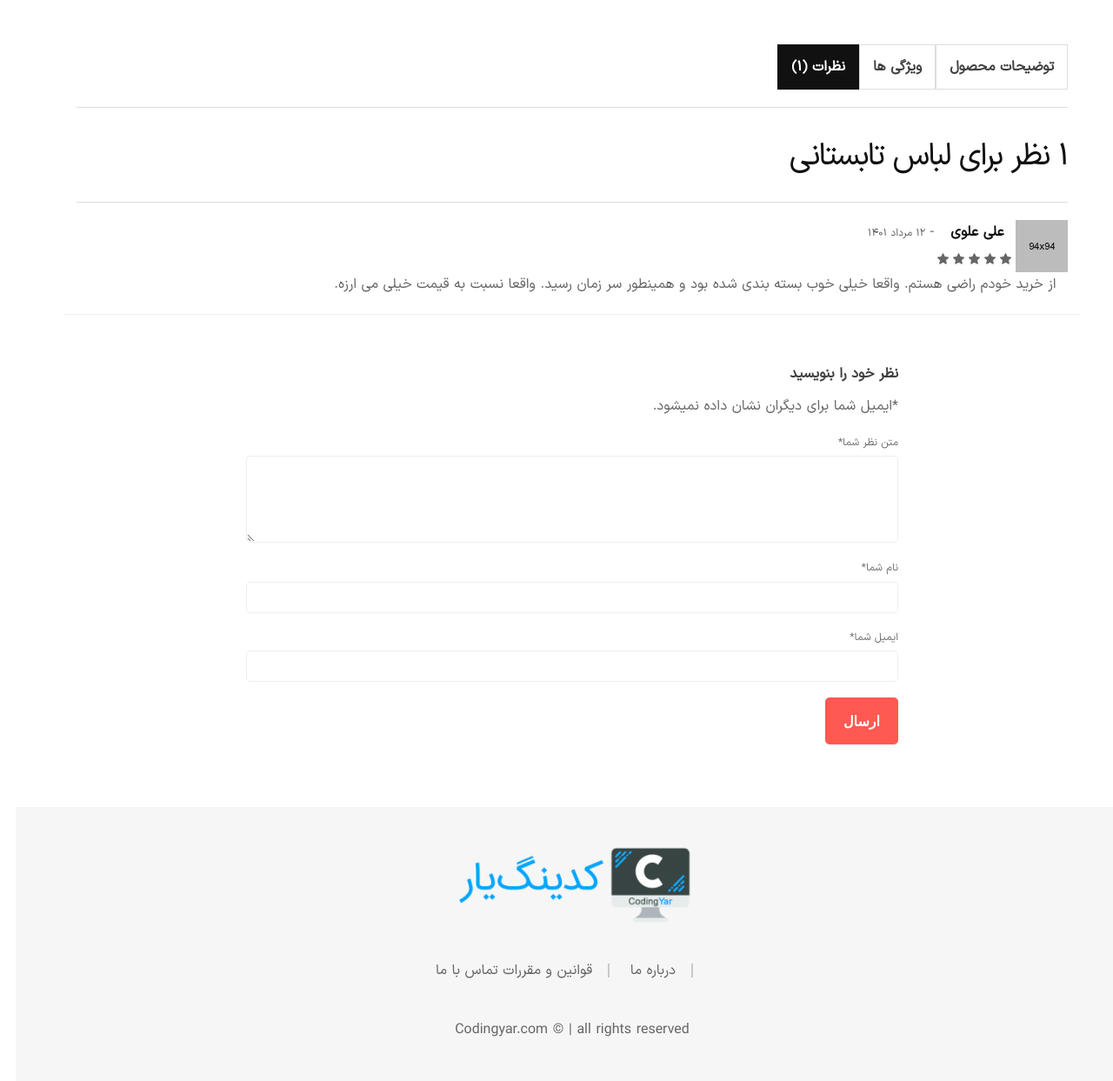
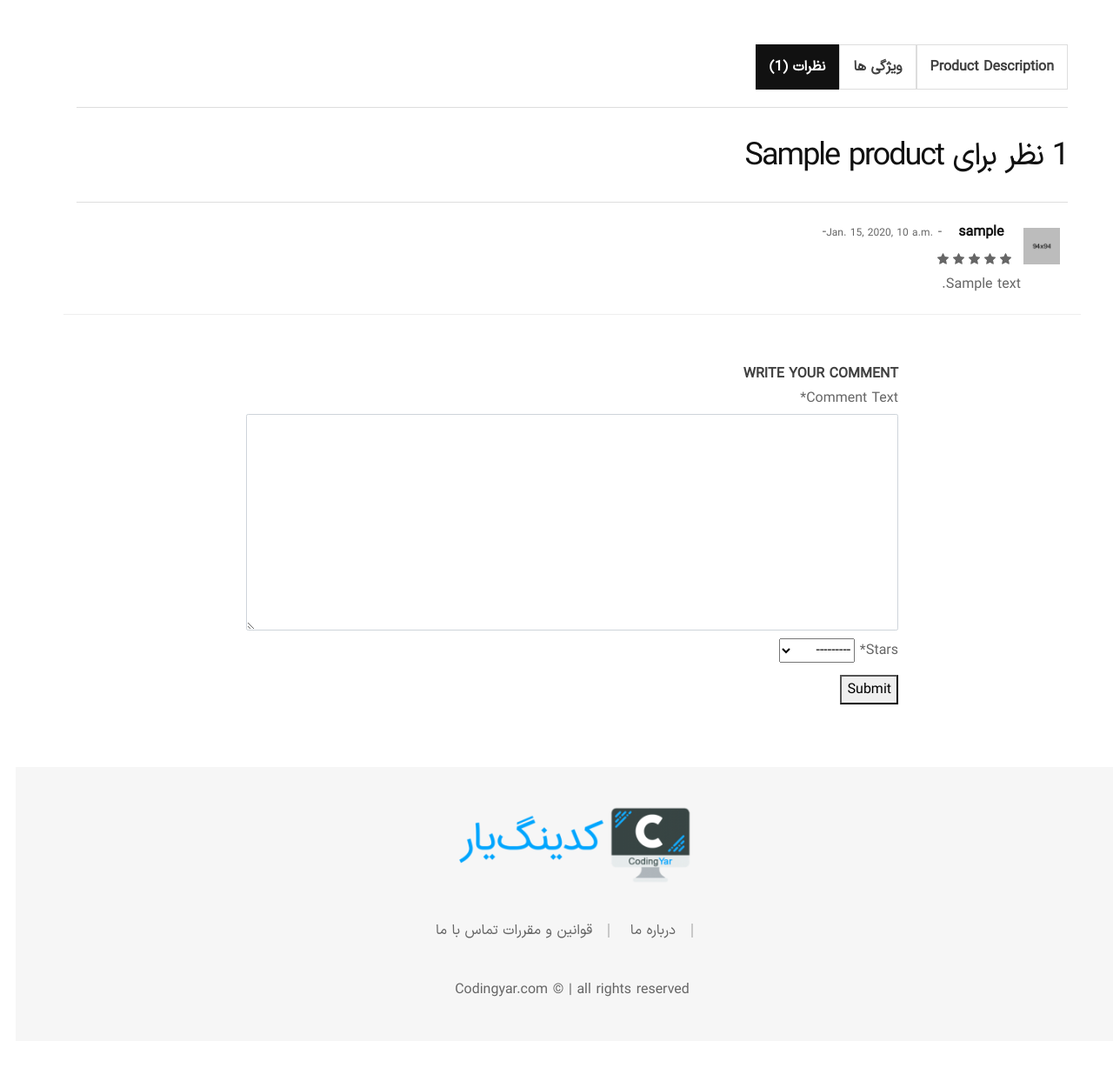
Before and after one commit to EhsanTahafchi/OnlineShop, a Django app: page /products/1/ in a window 1280 px wide, after a click that opens the changed part. Shown: the part 769-2012 px from the top of the page at 87% size. After the commit the page ends 1915 px from the top, so only its background shows below. Run offline with Django 5.2, Linux system fonts and the light colour scheme; tables that the repository leaves empty hold one stand-in row (values such as "Sample post"); parts of the project's set-up code (start-up, migrations or seed data) failed here and were passed over; some libraries are stand-ins or nearby versions; some web fonts are replaced.

Commit message:
add translations

```diff
--- /dev/null
+++ b/products/forms.py
@@ -0,0 +1,8 @@
+from django import forms
+from .models import Comment
+
+
+class CommentForm(forms.ModelForm):
+    class Meta:
+        model = Comment
+        fields = ['body', 'stars']
--- a/products/templates/products/product_detail.html
+++ b/products/templates/products/product_detail.html
@@ -1,4 +1,9 @@
 {% extends '_base.html' %}
+
+{% load static %}
+{% load crispy_forms_tags %}
+{% load comment_tags %}
+{% load i18n%}
 
 {% block pagetitle %}Product Detail{% endblock pagetitle %}
 
@@ -11,7 +16,7 @@
                 <div class="row">
                     <div class="col-12">
                         <div class="d-flex justify-content-between align-items-center flex-sm-row flex-column">
-                            <h1 class="page-title">جزئیات محصول «{{ product.title }}»</h1>
+                            <h1 class="page-title">{% translate 'Product details of' %} «{{ product.title }}»</h1>
                         </div>
                     </div>
                 </div>
@@ -34,7 +39,7 @@
                                     {{ product.description }}
                                 </p>
                                 <div class="my-5 py-5 product-price-wrapper mb--25">
-                                    <span class="money text-success">{{ product.price }} تومان</span>
+                                    <span class="money text-success">{{ product.price }} {% trans '$' %}</span>
                                     <span class="price-separator">-</span>
                                     <span class="money old-price text-danger">۲۱۰,۰۰۰ تومان</span>
                                 </div>
@@ -45,11 +50,11 @@
                                         </div>
                                     </div>
                                     <button type="button" class="btn btn-small btn-bg-red btn-color-white btn-hover-2" onclick="window.location.href='cart.html'">
-                                        اضافه به سبد خرید
+                                        {% trans 'Add to Cart' %}
                                     </button>
                                 </div>
                                 <div class="product-footer-meta mt-5 pt-5">
-                                    <p><span class="m-0">دسته بندی ها:</span>
+                                    <p><span class="m-0">{% translate 'Categories' %}:</span>
                                         <a href="shop.html">لباس</a>,
                                         <a href="shop.html">تابستانی</a>,
                                         <a href="shop.html">گرم</a>,
@@ -64,13 +69,13 @@
                             <div class="product-data-tab tab-style-3">
                                 <div class="nav nav-tabs product-data-tab__head" id="product-tab" role="tablist">
                                     <a class="m-0 product-data-tab__link nav-link active" id="nav-description-tab" data-toggle="tab" href="#nav-description" role="tab" aria-selected="true">
-                                        <span>توضیحات محصول</span>
+                                        <span>{% trans 'Product Description' %}</span>
                                     </a>
                                     <a class="m-0 product-data-tab__link nav-link" id="nav-info-tab" data-toggle="tab" href="#nav-info" role="tab" aria-selected="true">
                                         <span>ویژگی ها</span>
                                     </a>
                                     <a class="m-0 product-data-tab__link nav-link" id="nav-reviews-tab" data-toggle="tab" href="#nav-reviews" role="tab" aria-selected="true">
-                                        <span>نظرات (۱)</span>
+                                        <span>نظرات ({{ product.comments.all|only_active_comments|length }})</span>
                                     </a>
                                 </div>
                                 <div class="tab-content product-data-tab__content" id="product-tabContent">
@@ -106,62 +111,45 @@
                                     </div>
                                     <div class="tab-pane fade" id="nav-reviews" role="tabpanel" aria-labelledby="nav-reviews-tab">
                                         <div class="product-reviews">
-                                            <h3 class="review__title">۱ نظر برای لباس تابستانی</h3>
+                                            <h3 class="review__title">{{ product.comments.all|only_active_comments|length }} نظر برای {{ product.title }}</h3>
                                             <ul class="review__list">
-                                                <li class="review__item">
+                                                {% for comment in product.comments.all|only_active_comments %}
+                                                    <li class="review__item">
                                                     <div class="review__container">
                                                         <div class="review__text">
                                                             <div class="d-flex flex-sm-row flex-row">
-                                                                <img src="assets/img/others/comment-1.jpg" alt="Review Avatar" class="review__avatar">
+                                                                <img src="{% static 'img/others/comment-1.jpg' %}" alt="Review Avatar" class="review__avatar p-3">
                                                                 <div>
                                                                     <div class="review__meta">
-                                                                        <strong class="review__author px-4">علی علوی</strong>
+                                                                        <span class="review__published-date">{{ comment.datetime_created }}</span>
                                                                         <span class="review__dash">-</span>
-                                                                        <span class="review__published-date">۱۲ مرداد ۱۴۰۱</span>
+                                                                        <strong class="review__author px-4">{{ comment.author.username }}</strong>
                                                                     </div>
                                                                     <div class="product-rating">
                                                                         <div class="m-0 star-rating star-five">
-                                                                            <span>Rated <strong class="rating">5.00</strong> out of 5</span>
+                                                                            <span>Rated <strong class="rating">{{ comment.stars }}</strong> out of 5</span>
                                                                         </div>
                                                                     </div>
-                                                                </div>
+                                                                </div> <span class="review__dash">-</span>
                                                             </div>
-                                                            <p class="review__description text-right px-4">
-                                                                از خرید خودم راضی هستم. واقعا خیلی خوب بسته بندی شده بود و همینطور سر زمان رسید. واقعا نسبت به قیمت خیلی می ارزه.
+                                                            <p class="review__description text-right px-4 mr-5 pr-5">
+                                                                {{ comment.body }}
                                                             </p>
                                                         </div>
                                                     </div>
                                                 </li>
+                                                {% endfor %}
                                             </ul>
                                             <div class="review-form-wrapper">
                                                 <div class="row">
                                                     <div class="border-top py-5 w-100"></div>
                                                     <div class="col-lg-8 m-auto">
-                                                        <span class="reply-title pull-right">نظر خود را بنویسید</span>
+                                                        <span class="reply-title pull-right">{% trans 'Write your Comment' %}</span>
                                                         <br>
-                                                        <form action="#" class="form text-right">
-                                                            <div class="form-notes mb--20">
-                                                                <p class="my-3"><span class="required">*</span>ایمیل شما برای دیگران نشان داده نمیشود.</p>
-                                                            </div>
-                                                            <div class="form__group mb--10">
-                                                                <label class="form__label d-block" for="email">متن نظر شما<span class="required">*</span></label>
-                                                                <textarea name="review" id="review" class="form__input form__input--textarea"></textarea>
-                                                            </div>
-                                                            <div class="form__group mb--20">
-                                                                <label class="form__label d-block" for="name">نام شما<span class="required">*</span></label>
-                                                                <input type="text" name="name" id="name" class="form__input">
-                                                            </div>
-                                                            <div class="form__group mb--20">
-                                                                <label class="form__label d-block" for="email">ایمیل شما<span class="required">*</span></label>
-                                                                <input type="email" name="email" id="email" class="form__input">
-                                                            </div>
-                                                            <div class="form__group">
-                                                                <div class="form-row">
-                                                                    <div class="col-12">
-                                                                        <input type="submit" value="ارسال" class="btn-submit">
-                                                                    </div>
-                                                                </div>
-                                                            </div>
+                                                        <form action="{% url 'comment_create' product.id %}" method="post">
+                                                            {% csrf_token %}
+                                                            {{ comment_form|crispy }}
+                                                            <button type="submit">{% trans 'Submit' %}</button>
                                                         </form>
                                                     </div>
                                                 </div>
--- /dev/null
+++ b/products/templatetags/comment_tags.py
@@ -0,0 +1,8 @@
+from django import template
+
+register = template.Library()
+
+
+@register.filter
+def only_active_comments(comments):
+    return comments.filter(active=True)
--- a/products/urls.py
+++ b/products/urls.py
@@ -4,5 +4,6 @@ from . import views
 urlpatterns = [
     path('', views.ProductListView.as_view(), name='product_list'),
     path('<int:pk>/', views.ProductDetailView.as_view(), name='product_detail'),
+    path('comment/<int:product_id>/', views.CommentCreateView.as_view(), name='comment_create'),
 
 ]
--- a/products/views.py
+++ b/products/views.py
@@ -1,5 +1,9 @@
 from django.views import generic
-from .models import Product
+from .models import Product, Comment
+from .forms import CommentForm
+from django.shortcuts import get_object_or_404, reverse
+from django.http import HttpResponse
+from django.utils.translation import gettext as _
 
 
 class ProductListView(generic.ListView):
@@ -12,3 +16,26 @@ class ProductDetailView(generic.DetailView):
     model = Product
     template_name = 'products/product_detail.html'
     context_object_name = 'product'
+
+    def get_context_data(self, **kwargs):
+        context = super().get_context_data(**kwargs)
+        context['comment_form'] = CommentForm()
+        return context
+
+
+class CommentCreateView(generic.CreateView):
+    model = Comment
+    form_class = CommentForm
+
+    # def get_success_url(self):
+    #     return reverse('product_list')
+
+    def form_valid(self, form):
+        obj = form.save(commit=False)
+        obj.author = self.request.user
+
+        product_id = int(self.kwargs['product_id'])
+        product = get_object_or_404(Product, id=product_id)
+        obj.product = product
+
+        return super().form_valid(form)
```
Also changed, not shown: products/admin.py (+16 -1 lines), products/models.py (+31 -0 lines), products/locale/fa/LC_MESSAGES/django.po (added), products/migrations/0002_comment.py (added), products/migrations/0003_comment_active.py (added), products/migrations/0004_alter_comment_active_alter_comment_author_and_more.py (added), products/migrations/0005_alter_comment_body_alter_comment_stars.py (added), products/templatetags/__init__.py (added), 1 other file.
